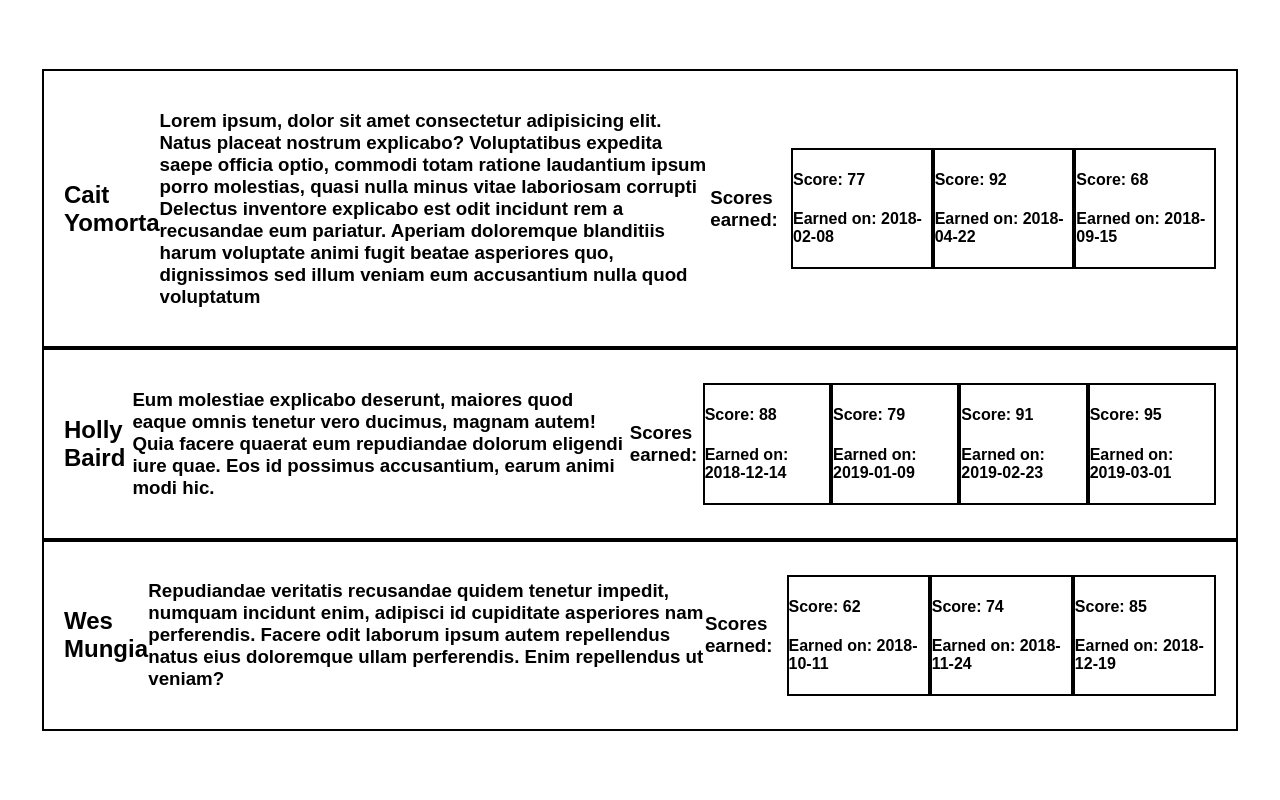
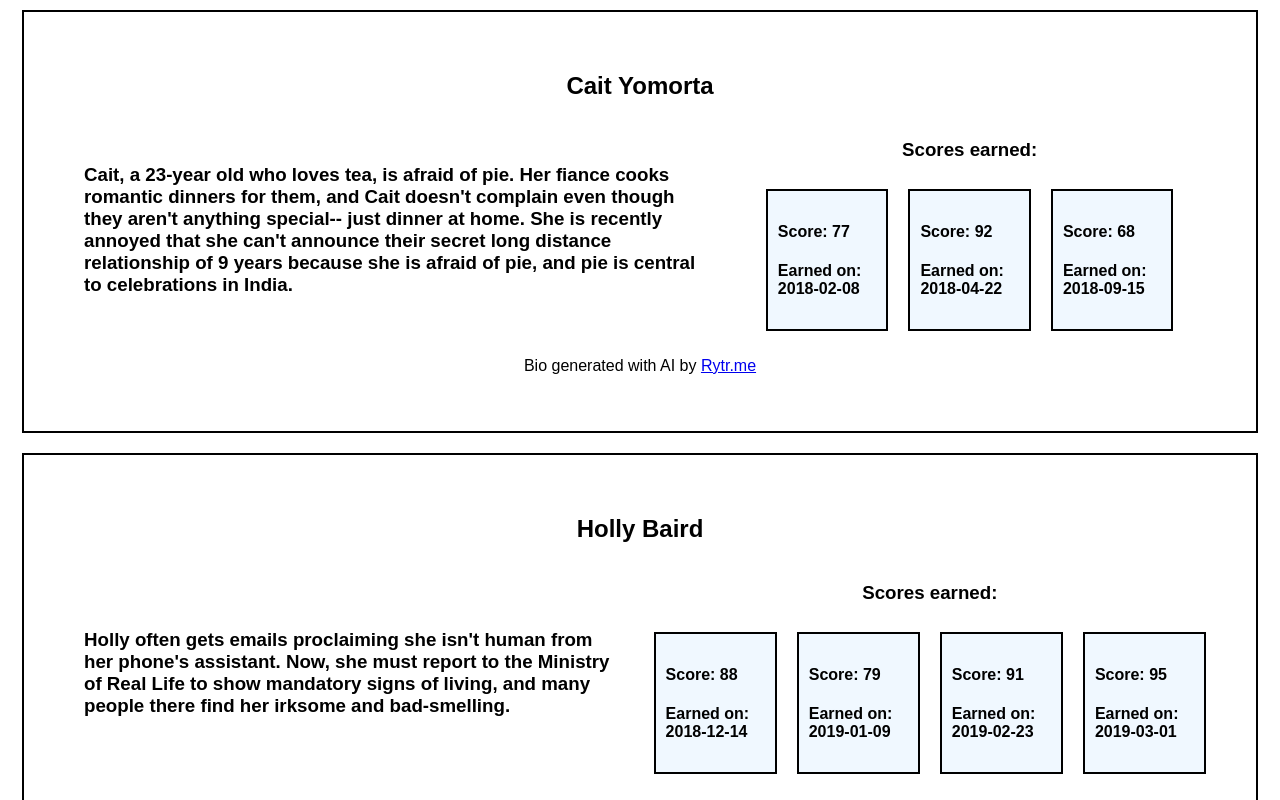
Before and after one commit to berylrb/react-students-lab, a React (Create React App) app: page / in a window 1280 px wide. Shown: the top 800 px of the page. Built offline with nearby package versions, Linux system fonts and the light colour scheme.

Commit message:
add bios

```diff
--- a/src/App.css
+++ b/src/App.css
@@ -1,5 +1,4 @@
 html, body {
-  height: 100%;
   font: 1rem sans-serif;
   display: flex;
   justify-content: center;
@@ -11,6 +10,7 @@ html, body {
   flex-direction: column;
   justify-content: center;
   align-items: center;
+
 }
 
 .centered-flex {
@@ -21,19 +21,26 @@ html, body {
 
 .student-info {
   border: 2px solid black;
-  height: 30%;
   width: 90%;
-  padding: 20px;
+  padding: 40px;
+  margin: 10px;
+  flex-direction: column;
 }
 
 .score-card {
   border: 2px solid black;
   width: 20%;
   height: 40%;
+  padding: 10px;
+  margin: 10px;
+  background-color: aliceblue;
 }
 
 .student-bio {
-  height: 30%;
-  width: 80%;
-  overflow: scroll;
+  width: 70%;
+  padding: 20px;
 }
+
+.score-els {
+  flex-direction: column;
+}
--- a/src/App.js
+++ b/src/App.js
@@ -6,7 +6,7 @@ function App() {
 const students = [
   {
     name: 'Cait Yomorta',
-    bio: 'Lorem ipsum, dolor sit amet consectetur adipisicing elit. Natus placeat nostrum explicabo? Voluptatibus expedita saepe officia optio, commodi totam ratione laudantium ipsum porro molestias, quasi nulla minus vitae laboriosam corrupti Delectus inventore explicabo est odit incidunt rem a recusandae eum pariatur. Aperiam doloremque blanditiis harum voluptate animi fugit beatae asperiores quo, dignissimos sed illum veniam eum accusantium nulla quod voluptatum',
+    bio: "Cait, a 23-year old who loves tea, is afraid of pie. Her fiance cooks romantic dinners for them, and Cait doesn't complain even though they aren't anything special-- just dinner at home. She is recently annoyed that she can't announce their secret long distance relationship of 9 years because she is afraid of pie, and pie is central to celebrations in India.",
     scores: [
       {
         date: '2018-02-08',
@@ -24,7 +24,7 @@ const students = [
   },
   {
     name: 'Holly Baird',
-    bio: 'Eum molestiae explicabo deserunt, maiores quod eaque omnis tenetur vero ducimus, magnam autem! Quia facere quaerat eum repudiandae dolorum eligendi iure quae. Eos id possimus accusantium, earum animi modi hic.',
+    bio: "Holly often gets emails proclaiming she isn't human from her phone's assistant. Now, she must report to the Ministry of Real Life to show mandatory signs of living, and many people there find her irksome and bad-smelling.",
     scores: [
       {
         date: '2018-12-14',
@@ -46,7 +46,7 @@ const students = [
   },
   {
     name: 'Wes Mungia',
-    bio: 'Repudiandae veritatis recusandae quidem tenetur impedit, numquam incidunt enim, adipisci id cupiditate asperiores nam perferendis. Facere odit laborum ipsum autem repellendus natus eius doloremque ullam perferendis. Enim repellendus ut veniam?',
+    bio: "Wes has the ability to use his brain to control gravity and space. Recently, he received an invitation to run for the US Olympic track team. Curious about who invited him, Wes investigated and learned it was Snoop Dogg, a man from his past. He accepted the invitation and went head-to-head with his nemesis: the talented Proctor. He became the champion of the 50 meter dash with pro agility and experienced the old human feeling of getting high on victory and joy. Wes's transformation is comparable to heros like Godzilla or The Hulk in terms of physique, strength and abilities; they emphasize strength while preserving humility.",
     scores: [
       {
         date: '2018-10-11',
--- a/src/Student.jsx
+++ b/src/Student.jsx
@@ -4,13 +4,24 @@ import Score from "./Score"
 const Student = (props) => {
   return (
     <>
-    <div className="student-info centered-flex">
-      <h2>{props.student.name}</h2>
-      <h3 className="student-bio">{props.student.bio}</h3>
-      <h3>Scores earned:</h3>
-      {props.student.scores.map(score =>
-      <Score key={score} score={score}/>
-      )}
+    <div className="centered-flex student-info">
+      <div className="student-name">
+        <h2>{props.student.name}</h2>
+      </div>
+      <div className="centered-flex bio-score">
+        <h3 className="student-bio">{props.student.bio}</h3>
+        <div className="centered-flex score-els">
+          <div className="score-h3">
+            <h3>Scores earned:</h3>
+          </div>
+          <div className="centered-flex all-scores">
+            {props.student.scores.map(score =>
+              <Score key={score.score} score={score}/>
+            )}
+          </div>
+        </div>
+      </div>
+      <p>Bio generated with AI by <a href="https://rytr.me/"> Rytr.me</a></p>
     </div>
     </>
   )
```
